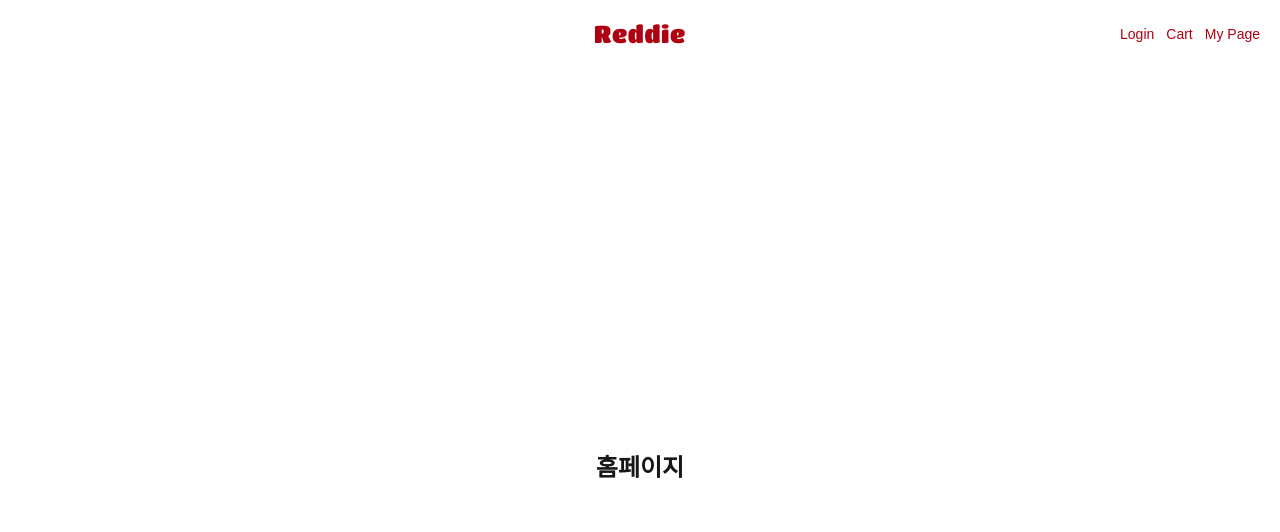
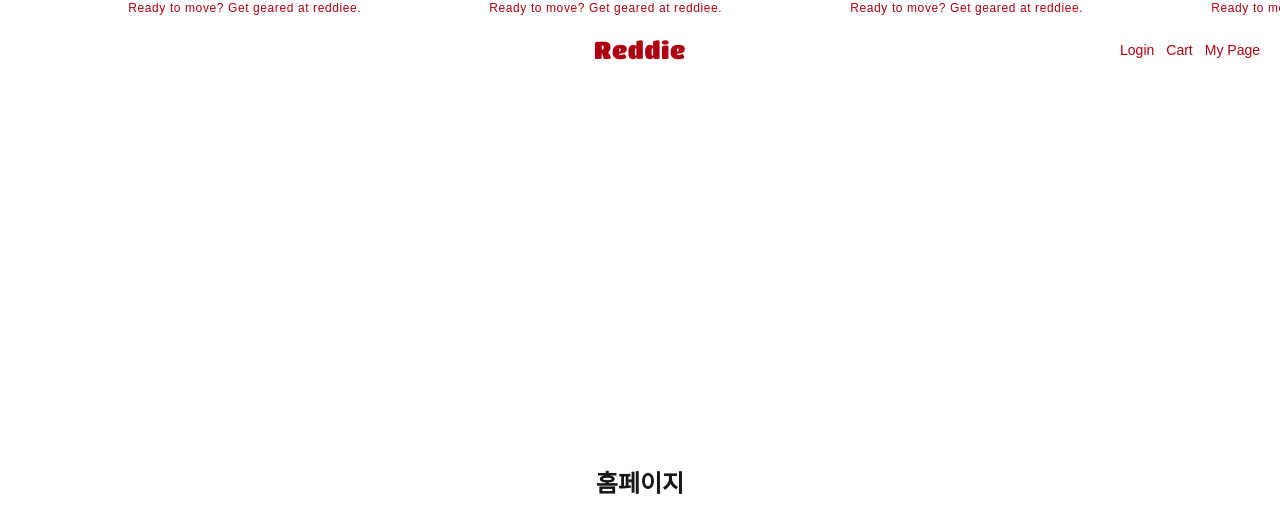
Before and after one commit to ounjuu/Reddiee_front, a Next.js app in the folder reddiee-front/: page / in a window 1280 px wide. Shown: the top 532 px of the page. Built offline with nearby package versions, Linux system fonts and the light colour scheme; no server answers.

Commit message:
Feat: 글씨

```diff
--- a/reddiee-front/src/components/Header/Header.tsx
+++ b/reddiee-front/src/components/Header/Header.tsx
@@ -14,7 +14,23 @@ export default function Header() {
   return (
     <header className="text-primary relative z-0">
       {/* 흘러가기 */}
-      <div className="Header_eventFlow"></div>
+      <div className="overflow-hidden whitespace-nowrap text-reddieetext text-xs">
+        <div className="flex animate-marquee w-max tracking-wider">
+          {/* 문장 블록 1 */}
+          <div className="flex shrink-0 w-1/2 grow-0" aria-hidden="true">
+            <span className="px-16">Ready to move? Get geared at reddiee.</span>
+            <span className="px-16">Ready to move? Get geared at reddiee.</span>
+            <span className="px-16">Ready to move? Get geared at reddiee.</span>
+          </div>
+
+          {/* 문장 블록 2 (복제) */}
+          <div className="flex shrink-0 w-1/2 grow-0" aria-hidden="true">
+            <span className="px-16">Ready to move? Get geared at reddiee.</span>
+            <span className="px-16">Ready to move? Get geared at reddiee.</span>
+            <span className="px-16">Ready to move? Get geared at reddiee.</span>
+          </div>
+        </div>
+      </div>
 
       {/* 메뉴바 */}
       <div
--- a/reddiee-front/tailwind.config.js
+++ b/reddiee-front/tailwind.config.js
@@ -10,6 +10,15 @@ module.exports = {
       colors: {
         reddieetext: "#af0012",
       },
+      keyframes: {
+        marquee: {
+          "0%": { transform: "translateX(0%)" },
+          "100%": { transform: "translateX(-50%)" },
+        },
+      },
+      animation: {
+        marquee: "marquee 20s linear infinite",
+      },
     },
   },
   plugins: [],
```
